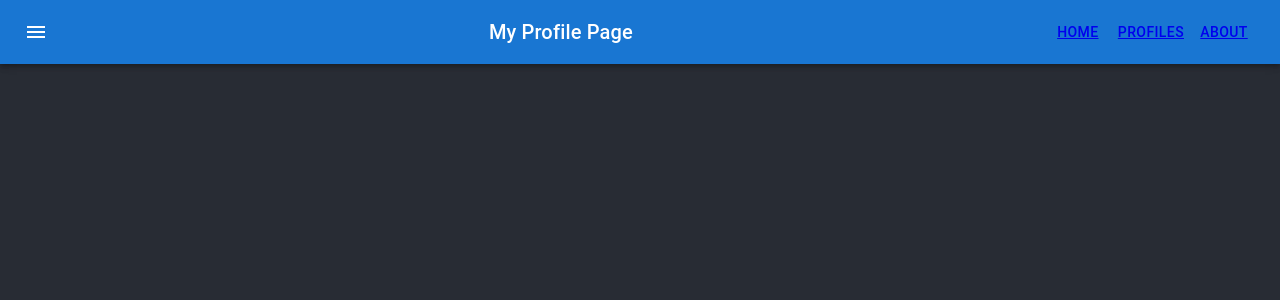
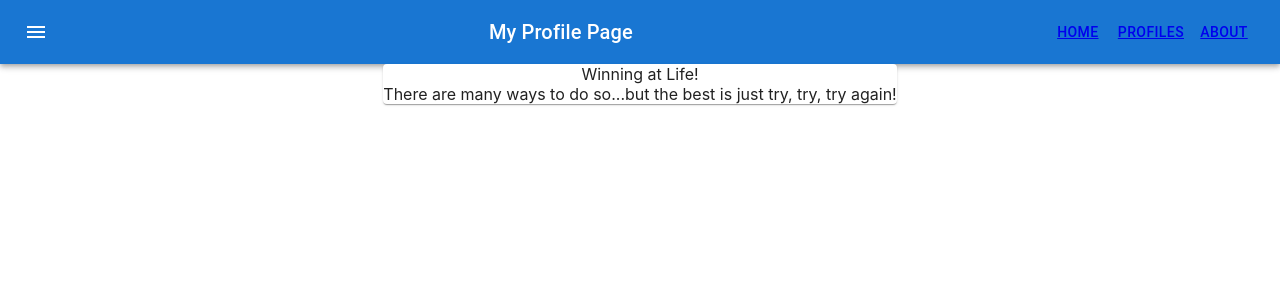
Before and after one commit to jpmhaggerty/react-router-checkpoint, a React (Create React App) app: page /home in a window 1280 px wide. Shown: the top 300 px of the page. Built offline with nearby package versions, Linux system fonts and the light colour scheme.

Commit message:
Lunchbreak

```diff
--- a/src/components/Home.js
+++ b/src/components/Home.js
@@ -1,14 +1,45 @@
 import "../App.css";
 import ButtonAppBar from "./ButtonAppBar.js";
+import Grid from "@mui/material/Grid";
+import Card from "@mui/material/Card";
 
 function Home() {
+  let myProfile = {
+    newsArticles: [
+      {
+        title: "Winning at Life!",
+        article:
+          "There are many ways to do so...but the best is just try, try, try again!",
+      },
+      //add more stories here in this array!
+    ],
+    contactProfiles: [
+      {
+        firstName: "Willie",
+        lastName: "Dustice",
+        birthday: "01/01/1978 00:00:00",
+        profileImage: "/url-to-an-image.jpeg",
+      },
+    ],
+  };
+
   return (
     <div className="App">
-      <header className="App-header">
-        <ButtonAppBar title="My Profile Page"/>
+      <header className="App-header-stub">
+        <ButtonAppBar title="My Profile Page" />
       </header>
       <main>
-
+        <Grid sx={{ flexGrow: 1 }} container spacing={2}>
+          <Grid item xs={12}>
+            <Grid container justifyContent="center" spacing={2}>
+              {myProfile.newsArticles.map((item, value) => (
+                <Grid key={value} item>
+                  <Card>{item.title}<br></br>{item.article}</Card>
+                </Grid>
+              ))}
+            </Grid>
+          </Grid>
+        </Grid>
       </main>
     </div>
   );
```
Also changed, not shown: src/App.js (+4 -4 lines).
